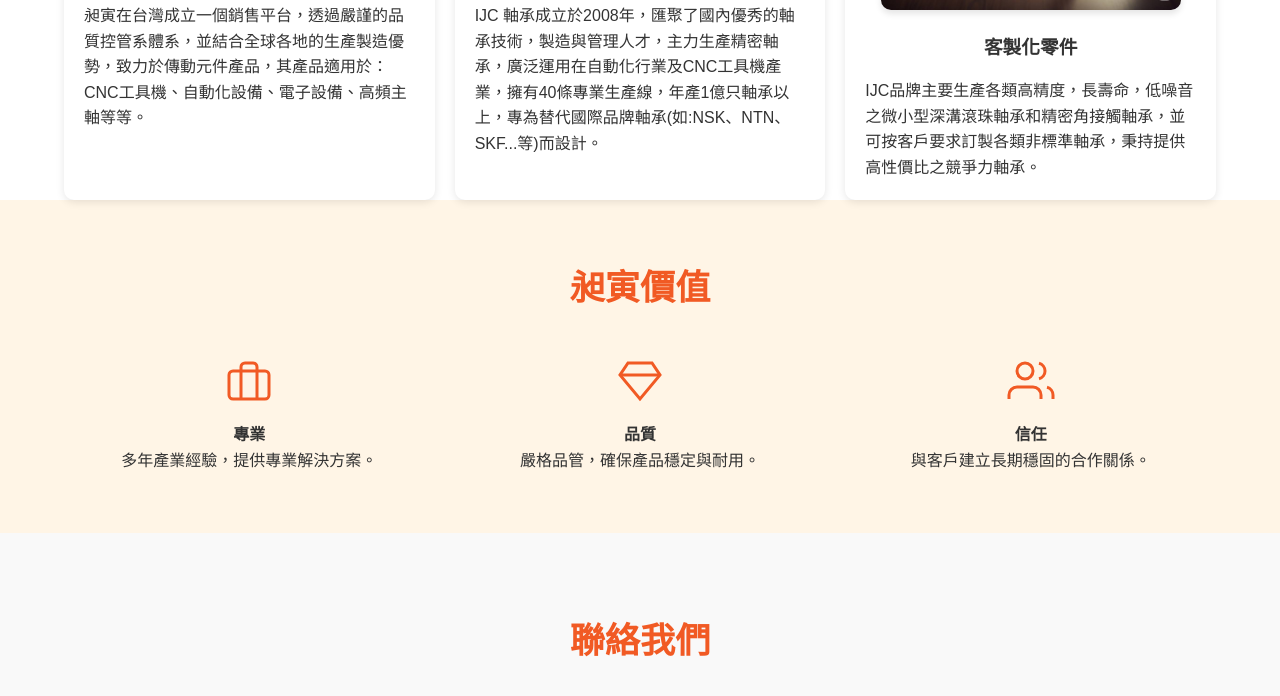
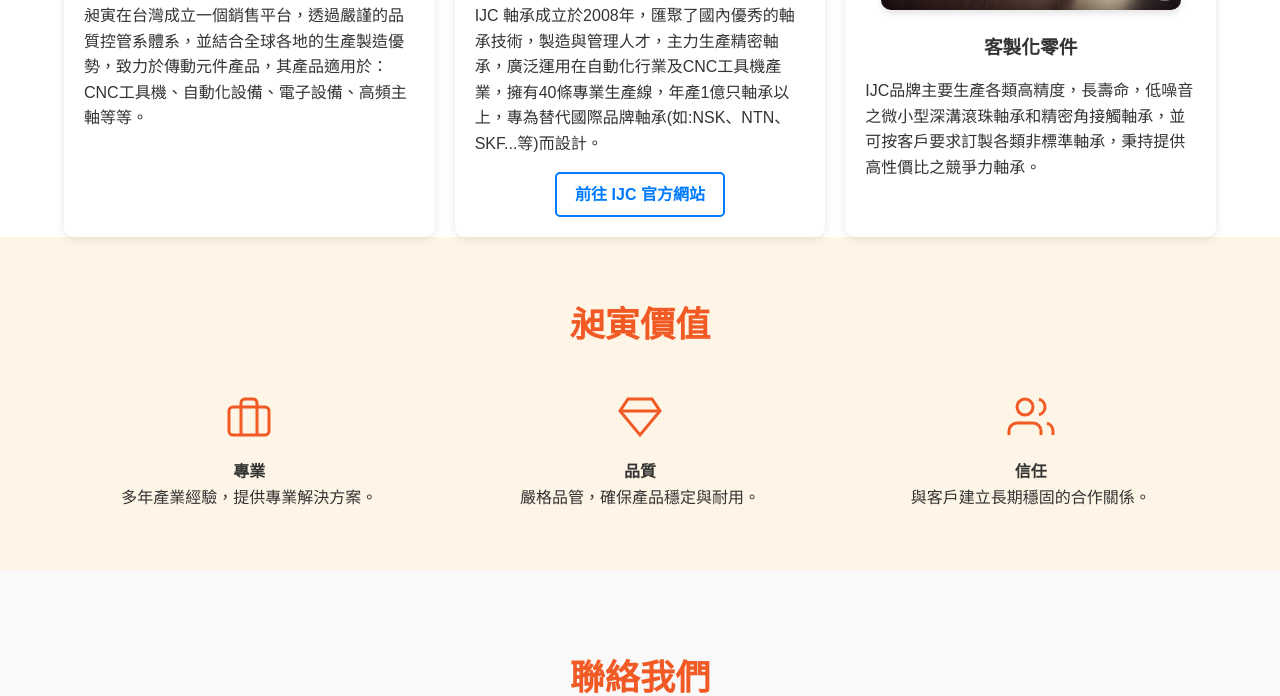
Before and after one commit to win83117266/my-portfolio-website, a plain HTML site: page index.html in a window 1280 px wide. Shown: the part 1593-2289 px from the top of the page. Drawn offline with Linux system fonts and the light colour scheme.

Commit message:
新增產品連結

```diff
--- a/index.html
+++ b/index.html
@@ -115,6 +115,14 @@
               IJC
               軸承成立於2008年，匯聚了國內優秀的軸承技術，製造與管理人才，主力生產精密軸承，廣泛運用在自動化行業及CNC工具機產業，擁有40條專業生產線，年產1億只軸承以上，專為替代國際品牌軸承(如:NSK、NTN、SKF...等)而設計。
             </p>
+            <a
+              href="http://www.ijc-bearing.com/about/ContactUs"
+              class="service-link"
+              target="_blank"
+              rel="noopener noreferrer"
+            >
+              前往 IJC 官方網站
+            </a>
           </div>
           <div class="service-card">
             <img
--- a/styles.css
+++ b/styles.css
@@ -424,3 +424,29 @@ footer {
     font-size: 0.95rem;
   }
 }
+
+/* --- 服務卡片連結按鈕樣式 (空心) --- */
+.service-link {
+  /* 1. 外觀設定 */
+  display: inline-block;
+  padding: 8px 18px; /* 內邊距可以稍小一點 */
+  margin-top: 15px;
+  border: 2px solid #007bff; /* 邊框 (請換成您的品牌主色) */
+  color: #007bff; /* 文字顏色 (同品牌主色) */
+  background-color: transparent; /* 背景透明 */
+  border-radius: 5px;
+  text-decoration: none;
+  font-weight: bold;
+
+  /* 2. 過渡效果 */
+  transition: all 0.3s ease;
+
+  /* 3. 滑鼠指標 */
+  cursor: pointer;
+}
+
+/* 3. 滑鼠懸停 (Hover) 效果 */
+.service-link:hover {
+  background-color: #007bff; /* 滑鼠移上去時，背景填滿 */
+  color: #ffffff; /* 文字變白色 */
+}
```
